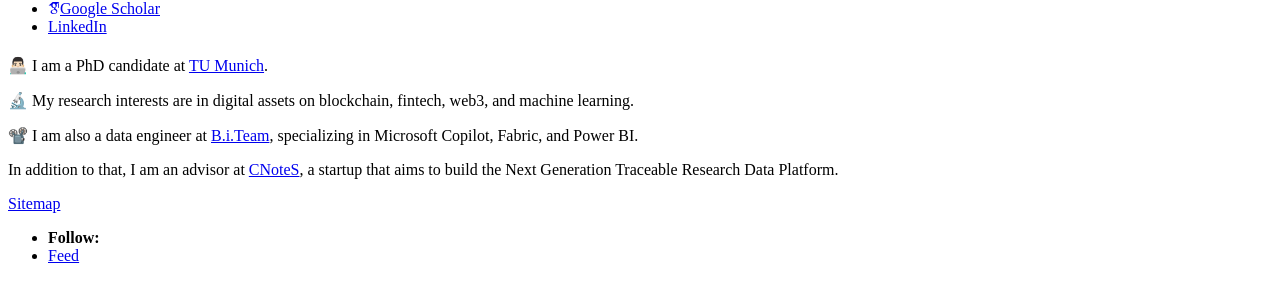
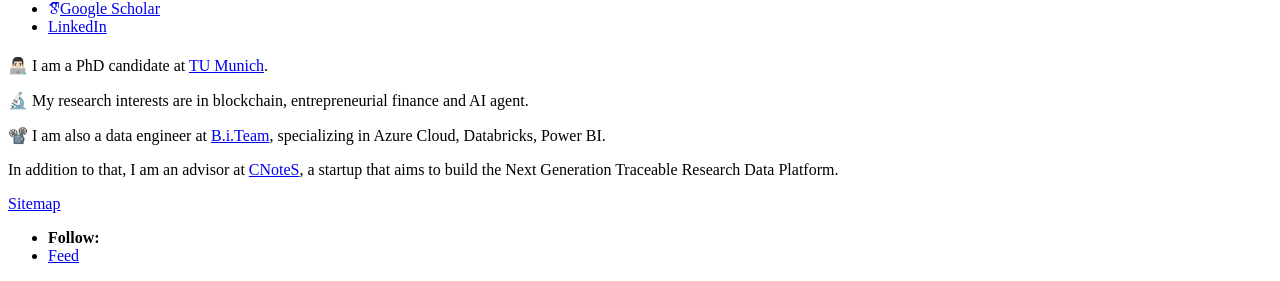
Before and after one commit to yuanye126/yuanye126.github.io, a Jekyll site: the page built from _pages/about.md, in a window 1280 px wide. Shown: the part 932-1213 px from the top of the page. Built offline with Jekyll 4.4.1, drawn with Linux system fonts in a browser that asks for light colours; some web fonts are replaced.

Commit message:
Update about.md

```diff
--- a/_pages/about.md
+++ b/_pages/about.md
@@ -9,8 +9,8 @@
 
 👨🏻‍💻 I am a PhD candidate at <a href="https://www.tum.de/" target="_blank" rel="noopener noreferrer">TU Munich</a>.
 
-🔬 My research interests are in digital assets on blockchain, fintech, web3, and machine learning.
+🔬 My research interests are in blockchain, entrepreneurial finance and AI agent.
 
-📽️ I am also a data engineer at <a href="https://biteam.de" target="_blank" rel="noopener noreferrer">B.i.Team</a>, specializing in Microsoft Copilot, Fabric, and Power BI.
+📽️ I am also a data engineer at <a href="https://biteam.de" target="_blank" rel="noopener noreferrer">B.i.Team</a>, specializing in Azure Cloud, Databricks, Power BI.
 
 In addition to that, I am an advisor at <a href="https://www.cnoteslab.com" target="_blank" rel="noopener noreferrer">CNoteS</a>, a startup that aims to build the Next Generation Traceable Research Data Platform.
```
